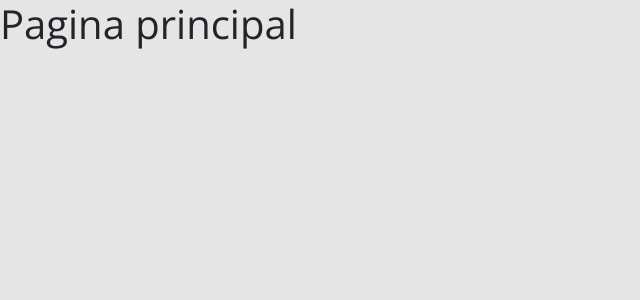
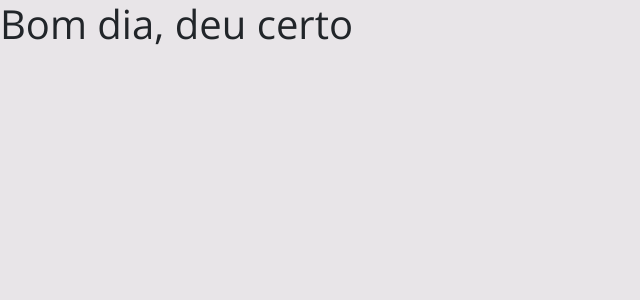
Before and after one commit to LucasMonteiroBastos/dsmovie, a React (Create React App) app in the folder frontend/: page / in a window 1280 px wide. Shown: the top 300 px of the page, without its empty margins (0-640 px from the left). Built offline with nearby package versions, Linux system fonts and the light colour scheme.

Commit message:
Bootstrap

```diff
--- a/frontend/src/App.tsx
+++ b/frontend/src/App.tsx
@@ -1,6 +1,6 @@
 function App() {
   return (
-    <h1>Pagina principal</h1>
+    <h1>Bom dia, deu certo</h1>
   );
 }
 
--- a/frontend/src/index.css
+++ b/frontend/src/index.css
@@ -10,7 +10,7 @@
 }
 
 html, body {
-    background-color: #E5E5E5;
+    background-color: #e8e5e8;
 }
 
 a, a:hover {
```
